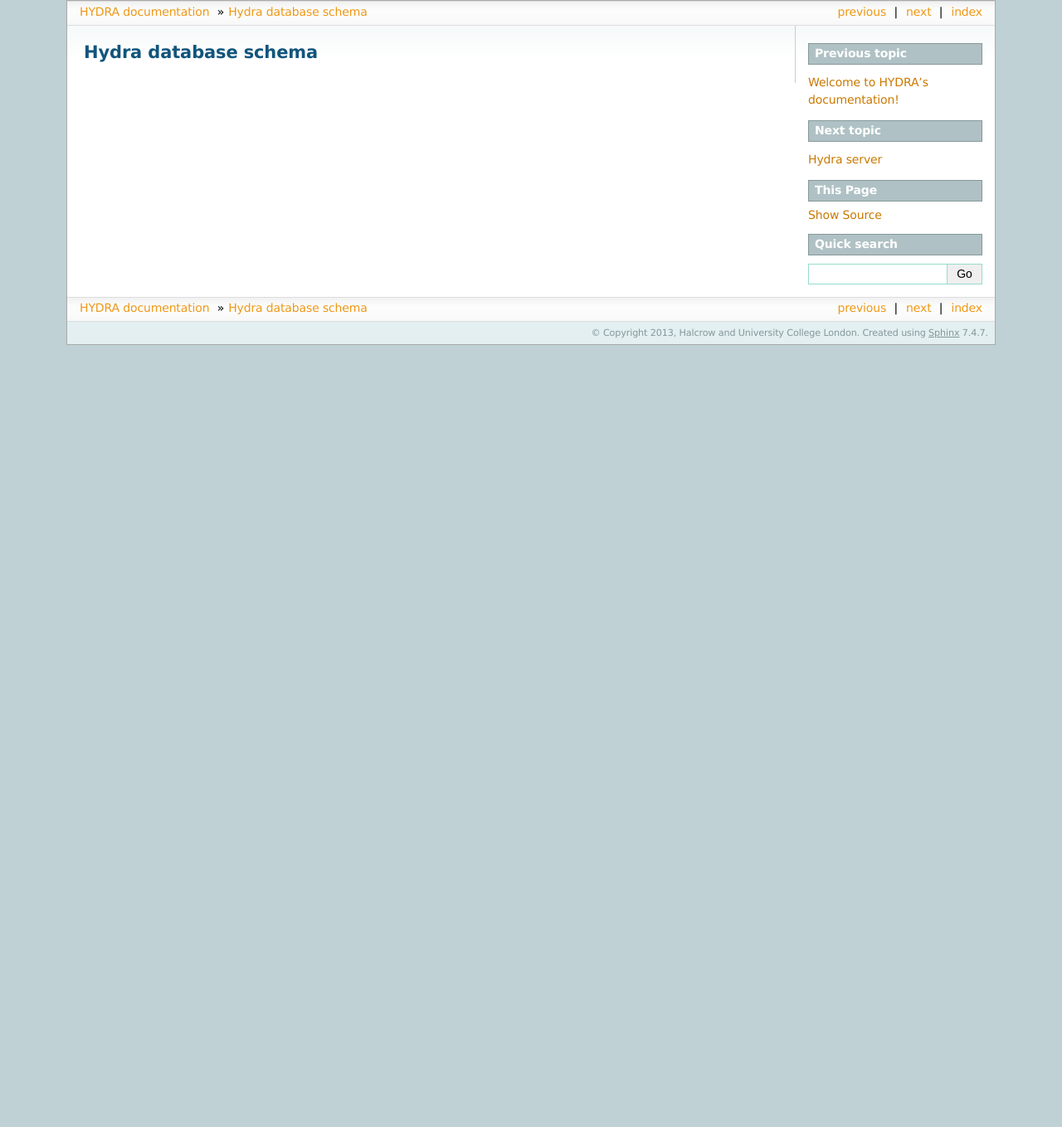
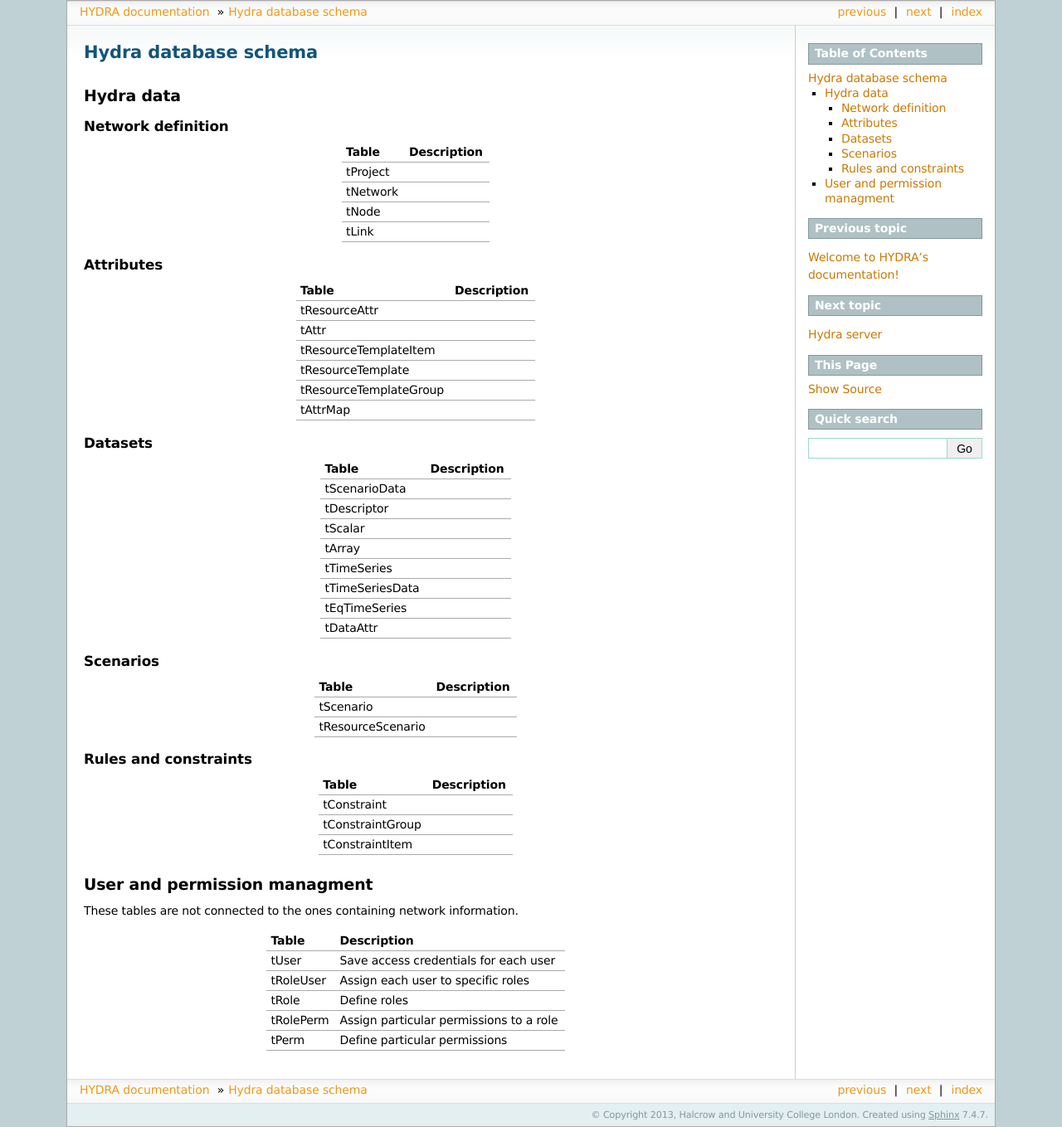
Before and after one commit to UMWRG/HydraPlatform, a Sphinx documentation site: the page built from doc/HydraDB/index.rst, in a window 1280 px wide. Shown: the whole page at 83% size. Built offline with Sphinx 7.4.7, drawn with Linux system fonts in a browser that asks for light colours; formulas are drawn with MathJax 3; pages that are not in the unit, such as notebooks, are missing from menus; before the commit the page ends 900 px from its top, so only the background shows below that.

Commit message:
Started docs for the data schema.
git-svn-id: svn+ssh://ec2-54-229-95-247.eu-west-1.compute.amazonaws.com/home/svn/svnrepository/HYDRA@77 5b2e1b5e-a1f6-4386-8dd1-2f88c1042e8b

```diff
--- a/doc/HydraDB/index.rst
+++ b/doc/HydraDB/index.rst
@@ -1,2 +1,84 @@
 Hydra database schema
 =====================
+
+Hydra data
+----------
+
+Network definition
+******************
+
+  ====================== ================================================================
+  **Table**              **Description**
+  ---------------------- ----------------------------------------------------------------
+  tProject
+  tNetwork
+  tNode
+  tLink
+  ====================== ================================================================
+
+Attributes
+**********
+
+  ====================== ================================================================
+  **Table**              **Description**
+  ---------------------- ----------------------------------------------------------------
+  tResourceAttr
+  tAttr
+  tResourceTemplateItem
+  tResourceTemplate
+  tResourceTemplateGroup
+  tAttrMap
+  ====================== ================================================================
+
+Datasets
+********
+
+  ====================== ================================================================
+  **Table**              **Description**
+  ---------------------- ----------------------------------------------------------------
+  tScenarioData
+  tDescriptor
+  tScalar
+  tArray
+  tTimeSeries
+  tTimeSeriesData
+  tEqTimeSeries
+  tDataAttr
+  ====================== ================================================================
+
+Scenarios
+*********
+
+  ====================== ================================================================
+  **Table**              **Description**
+  ---------------------- ----------------------------------------------------------------
+  tScenario
+  tResourceScenario
+  ====================== ================================================================
+
+Rules and constraints
+*********************
+
+  ====================== ================================================================
+  **Table**              **Description**
+  ---------------------- ----------------------------------------------------------------
+  tConstraint
+  tConstraintGroup
+  tConstraintItem
+  ====================== ================================================================
+
+
+User and permission managment
+-----------------------------
+
+These tables are not connected to the ones containing network information.
+
+  ========================= =============================================================
+  **Table**                 **Description**
+  ------------------------- -------------------------------------------------------------
+  tUser                     Save access credentials for each user
+  tRoleUser                 Assign each user to specific roles
+  tRole                     Define roles
+  tRolePerm                 Assign particular permissions to a role
+  tPerm                     Define particular permissions
+  ========================= =============================================================
```
